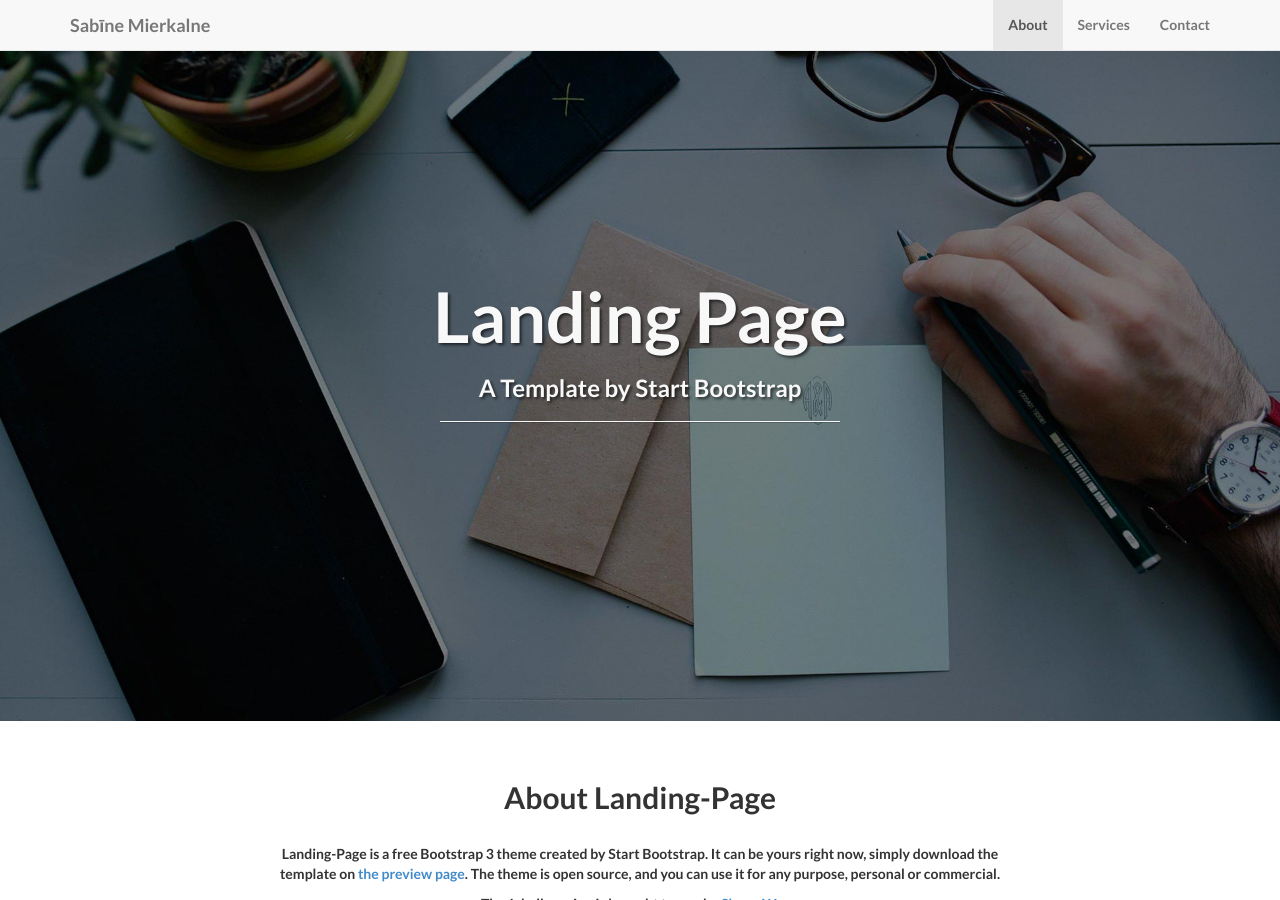
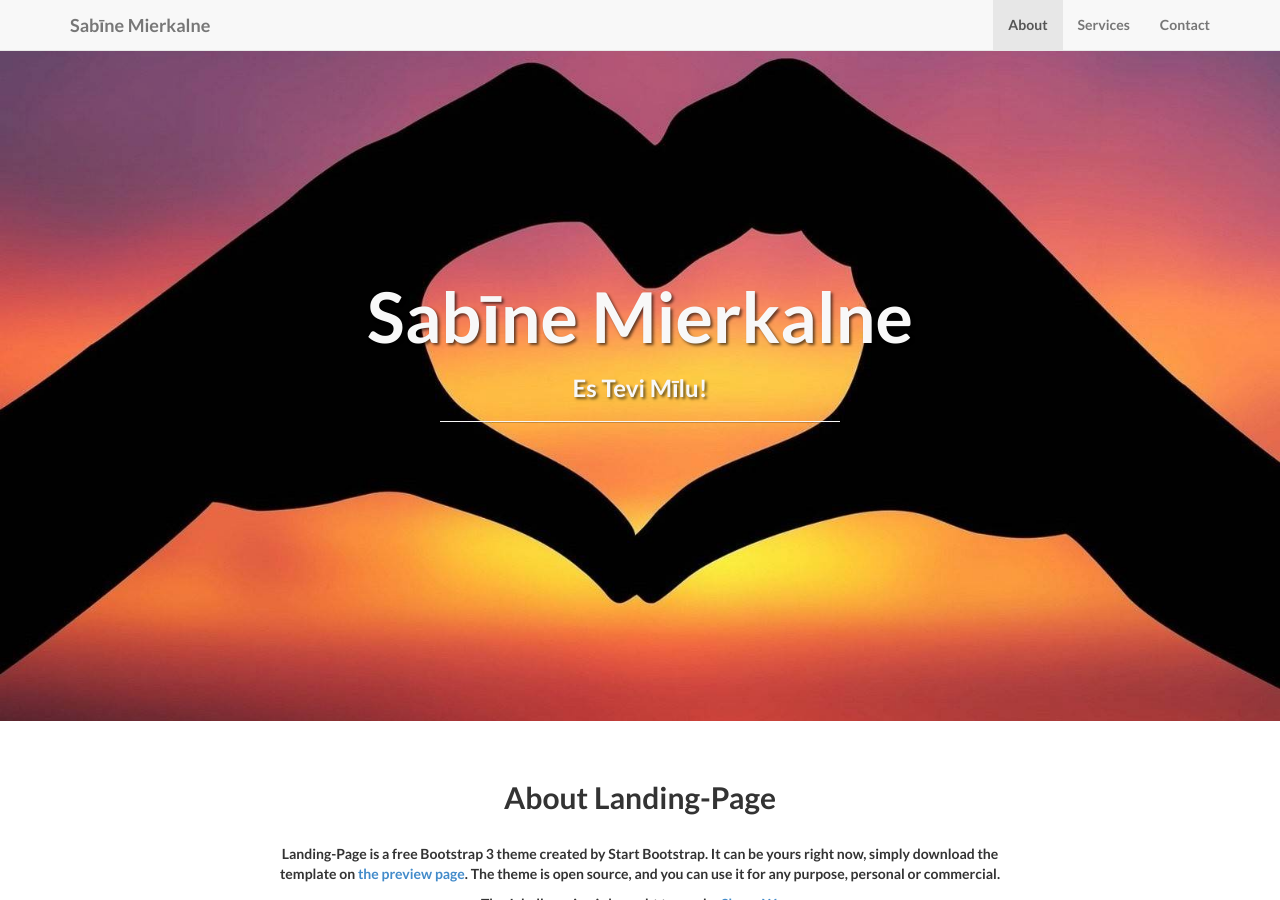
Before and after one commit to SabineMierkalne/sabinemierkalne.github.io, a Jekyll site: the page built from index.html, in a window 1280 px wide and 900 px high. Built offline with Jekyll 4.4.1, drawn with Linux system fonts in a browser that asks for light colours.

Commit message:
bilde rokas sirds

```diff
--- a/index.html
+++ b/index.html
@@ -1,5 +1,5 @@
 ---
 layout: default
-title: Landing Page
-subTitle: A Template by Start Bootstrap
+title: Sabīne Mierkalne
+subTitle: Es Tevi Mīlu!
 ---
```
Also changed, not shown: img/intro-bg (copy).jpg (added), img/intro-bg.jpg, 1 other file.
